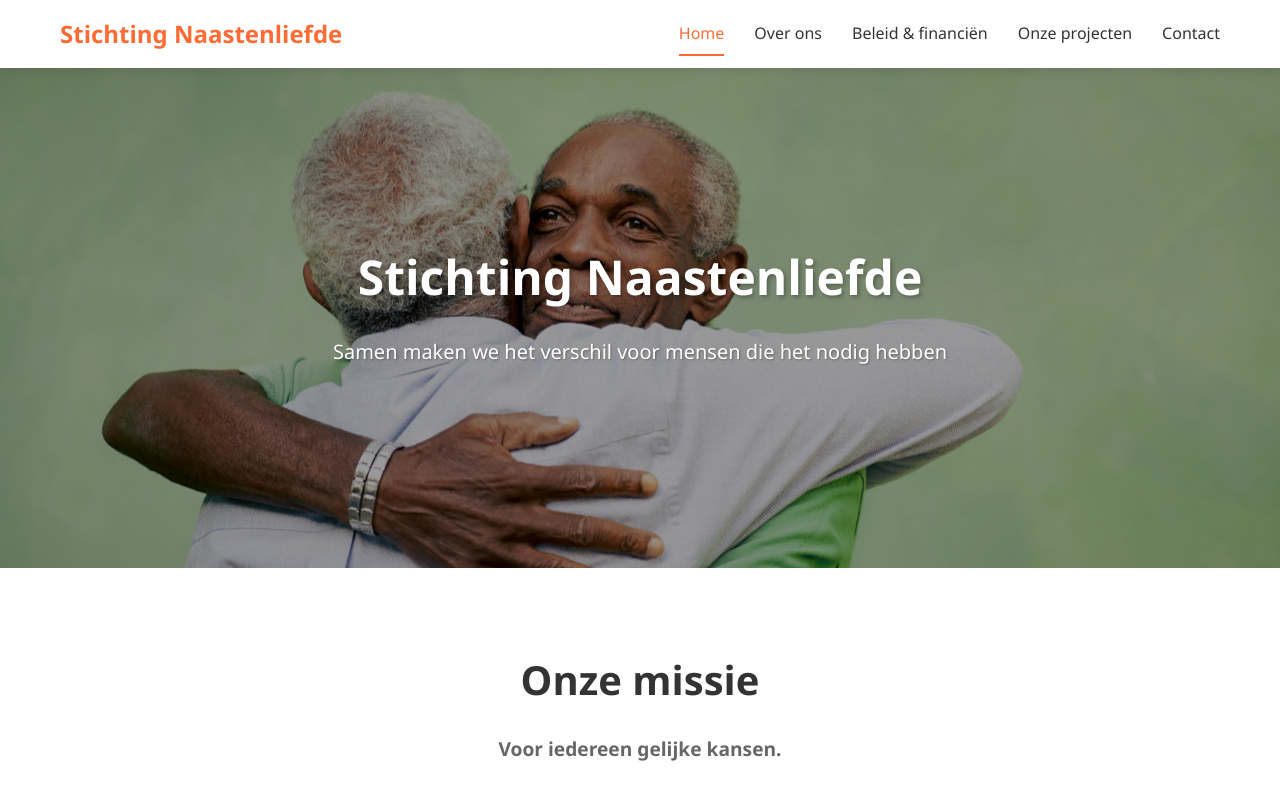
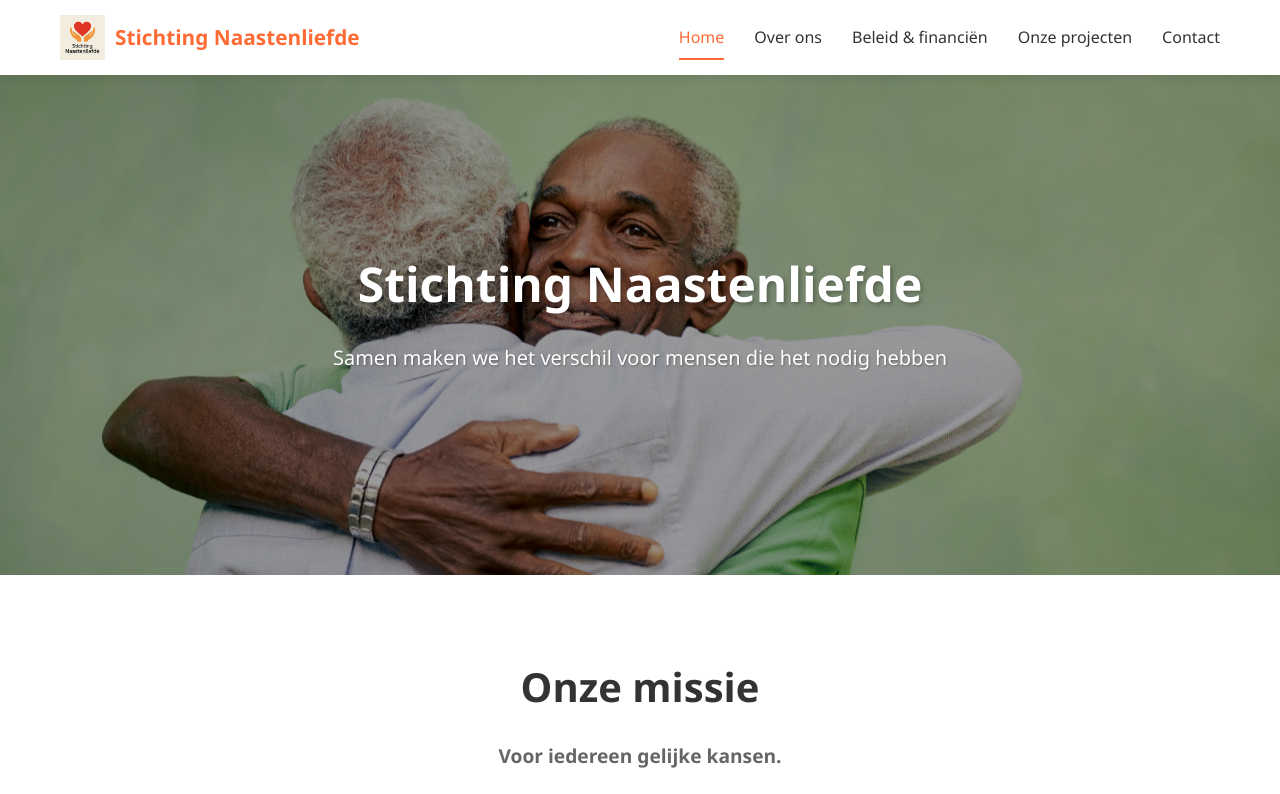
Before and after one commit to peterbosman68/naastenliefde, a plain HTML site: page index.html in a window 1280 px wide. Shown: the top 794 px of the page. Drawn offline with Linux system fonts and the light colour scheme.

Commit message:
Logo toegevoegd aan header en favicon

```diff
--- a/css/style.css
+++ b/css/style.css
@@ -49,10 +49,18 @@ header {
 }
 
 .logo {
-    font-size: 1.5rem;
+    display: flex;
+    align-items: center;
+    gap: 10px;
+    font-size: 1.3rem;
     font-weight: 700;
     color: #FF6B35;
     text-decoration: none;
+}
+
+.logo img {
+    height: 45px;
+    width: auto;
 }
 
 .logo:hover {
--- a/index.html
+++ b/index.html
@@ -28,8 +28,8 @@
     <meta name="twitter:image" content="https://www.naastenliefde.com/images/hero-kinderen.jpg">
 
     <!-- Favicon -->
-    <link rel="icon" type="image/x-icon" href="/favicon.ico">
-    <link rel="apple-touch-icon" sizes="180x180" href="/images/apple-touch-icon.png">
+    <link rel="icon" type="image/png" href="images/logo.png">
+    <link rel="apple-touch-icon" href="images/logo.png">
 
     <title>Stichting Naastenliefde - Voor iedereen gelijke kansen</title>
     <link rel="stylesheet" href="css/style.css">
@@ -60,7 +60,10 @@
     <!-- Header -->
     <header>
         <div class="header-container">
-            <a href="index.html" class="logo">Stichting Naastenliefde</a>
+            <a href="index.html" class="logo">
+                <img src="images/logo.png" alt="Stichting Naastenliefde Logo">
+                <span>Stichting Naastenliefde</span>
+            </a>
             <button class="menu-toggle" onclick="toggleMenu()">☰</button>
             <nav>
                 <ul id="nav-menu">
```
Also changed, not shown: 404.html (+6 -2 lines), beleid-financien.html (+6 -2 lines), contact.html (+6 -2 lines), notariele-akten.html (+6 -2 lines), onze-projecten.html (+6 -2 lines), over-ons.html (+6 -2 lines), images/logo.png (added).
